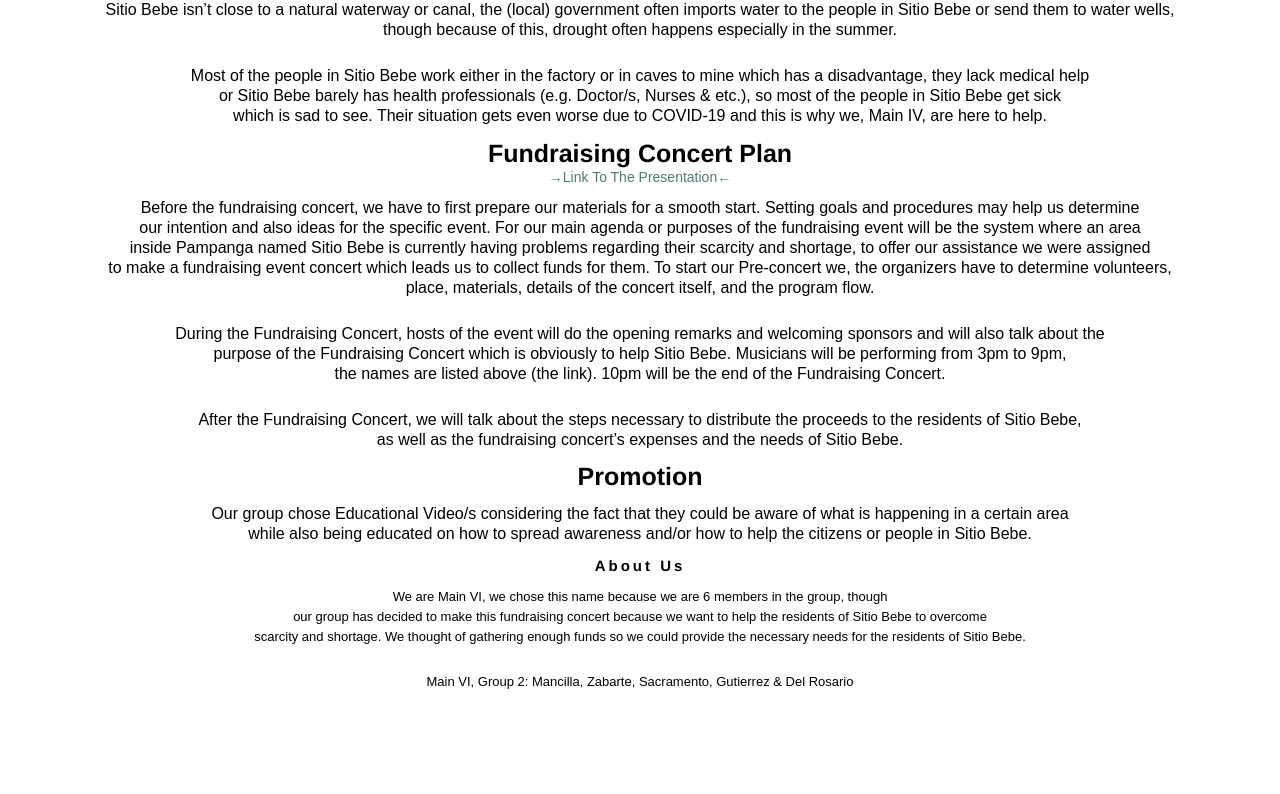
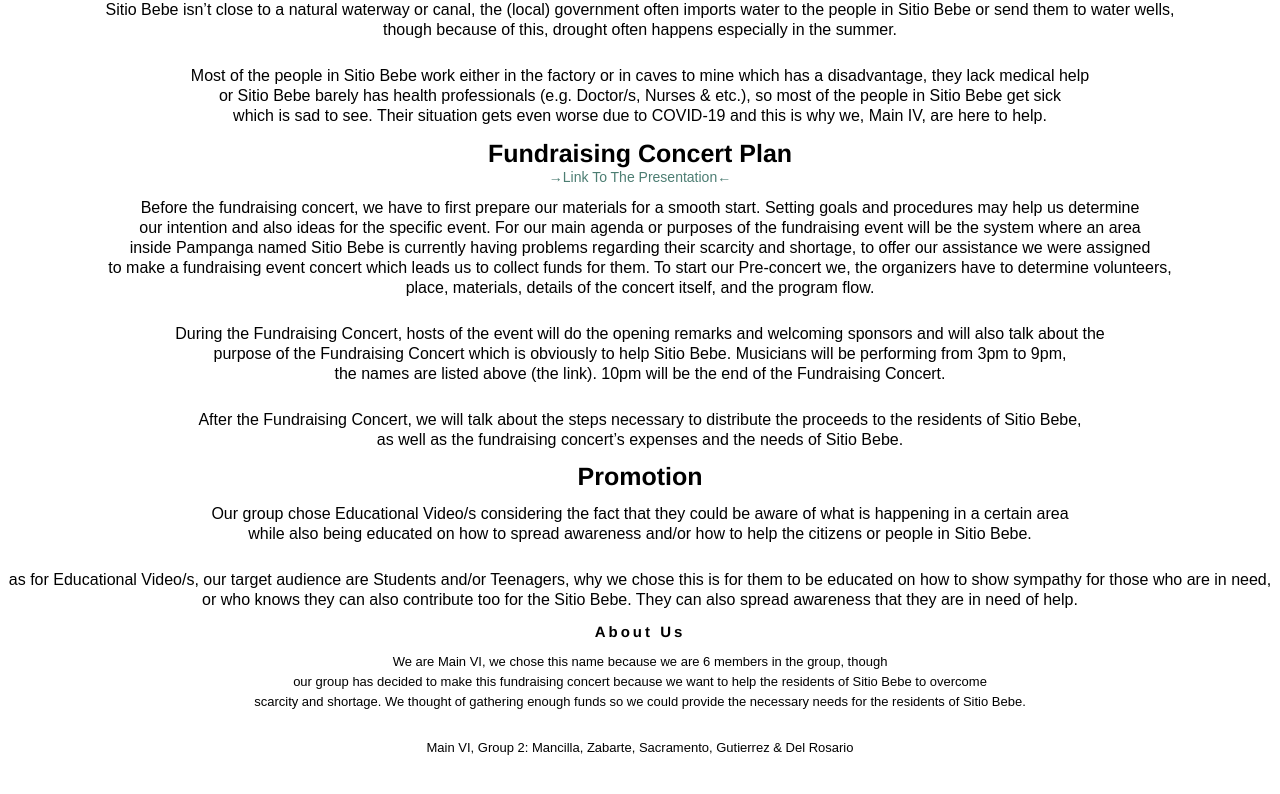
Before and after one commit to janmashh/IPBA_LIFELABS_SitioBebe, a plain HTML site: page index.html in a window 1280 px wide. Shown: the part 1028-1822 px from the top of the page. Drawn offline with Linux system fonts and the light colour scheme.

Commit message:
Update index.html

```diff
--- a/index.html
+++ b/index.html
@@ -61,6 +61,8 @@
           <h4 style="font-family:franklin gothic medium; font-size:25px">Promotion</h4>
           <p style="font-family:sans-serif">Our group chose Educational Video/s considering the fact that they could be aware of what is happening in a certain area <br>
            while also being educated on how to spread awareness and/or how to help the citizens or people in Sitio Bebe.</p>
+	      <p style="font-family:sans-serif">as for Educational Video/s, our target audience are Students and/or Teenagers, why we chose this is for them to be educated on how to show sympathy for those who are in need,<br>
+		      or who knows they can also contribute too for the Sitio Bebe. They can also spread awareness that they are in need of help.<br>
      <div class="#about">
       <a name="about"></a>
      <h5 style="font-family:franklin gothic medium; letter-spacing:3px; font-size:15px">About Us</h5>
```
